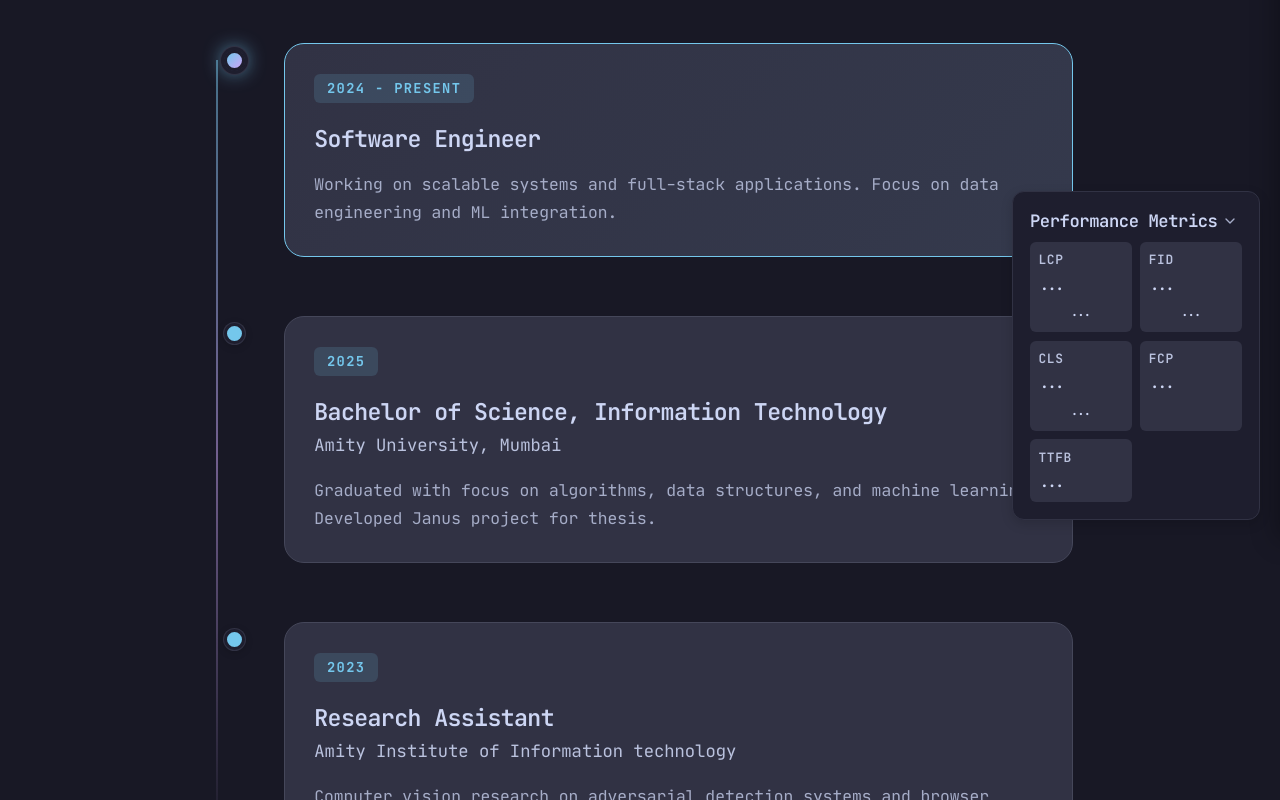
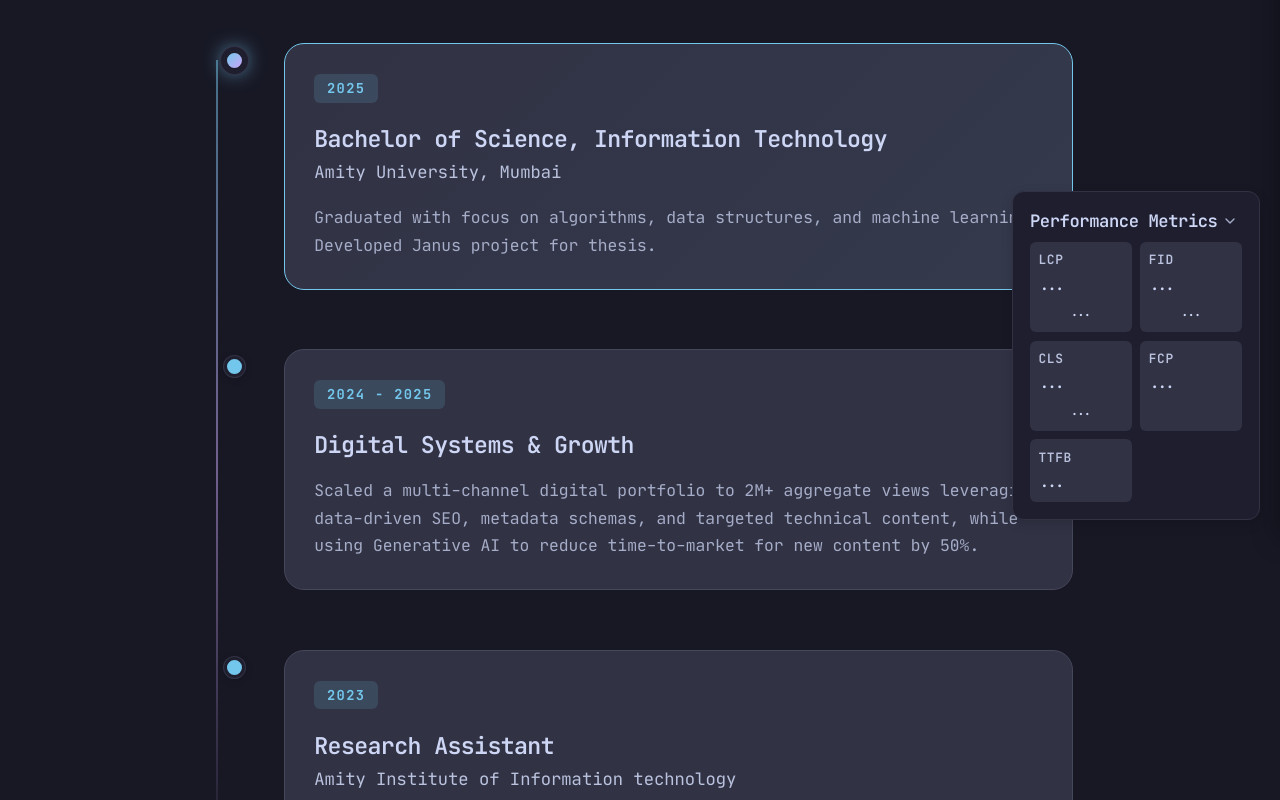
Before and after one commit to djtsingh/djtsingh.github.io, a SvelteKit app: page /journey in a window 1280 px wide. Shown: the part 260-1060 px from the top of the page. Built offline with nearby package versions, Linux system fonts and the light colour scheme; no server answers.

Commit message:
feat: update journey timeline with new education and experience details

```diff
--- a/package.json
+++ b/package.json
@@ -23,7 +23,7 @@
     "shiki": "^3.21.0",
     "svelte": "^5.46.0",
     "tailwindcss": "^3.4.0",
-    "vite": "^7.2.7",
+    "vite": "^7.3.2",
     "vite-imagetools": "^9.0.3"
   },
   "overrides": {
--- a/src/routes/journey/+page.svelte
+++ b/src/routes/journey/+page.svelte
@@ -39,16 +39,6 @@
       <div class="timeline-item current">
         <div class="timeline-marker pulse"></div>
         <div class="timeline-content">
-          <span class="timeline-date">2024 - Present</span>
-          <h3>Software Engineer</h3>
-          <p class="timeline-company"></p>
-          <p>Working on scalable systems and full-stack applications. Focus on data engineering and ML integration.</p>
-        </div>
-      </div>
-
-      <div class="timeline-item">
-        <div class="timeline-marker"></div>
-        <div class="timeline-content">
           <span class="timeline-date">2025</span>
           <h3>Bachelor of Science, Information Technology</h3>
           <p class="timeline-company">Amity University, Mumbai</p>
@@ -59,8 +49,18 @@
       <div class="timeline-item">
         <div class="timeline-marker"></div>
         <div class="timeline-content">
+          <span class="timeline-date">2024 - 2025</span>
+          <h3>Digital Systems & Growth</h3>
+          <p class="timeline-company"></p>
+          <p>Scaled a multi-channel digital portfolio to 2M+ aggregate views leveraging data-driven SEO, metadata schemas, and targeted technical content, while using Generative AI to reduce time-to-market for new content by 50%.</p>
+        </div>
+      </div>
+
+      <div class="timeline-item">
+        <div class="timeline-marker"></div>
+        <div class="timeline-content">
           <span class="timeline-date">2023</span>
-          <h3>Research Assistant</h3>
+          <h3><a href="/projects/drisht" class="research-link">Research Assistant</a></h3>
           <p class="timeline-company">Amity Institute of Information technology</p>
           <p>Computer vision research on adversarial detection systems and browser fingerprinting techniques.</p>
         </div>
@@ -274,6 +274,32 @@
     line-height: 1.3;
   }
 
+  .timeline-content h3 .research-link {
+    color: inherit;
+    text-decoration: none;
+    transition: color 0.3s ease;
+    position: relative;
+  }
+
+  .timeline-content h3 .research-link::after {
+    content: '';
+    position: absolute;
+    bottom: -2px;
+    left: 0;
+    width: 0;
+    height: 2px;
+    background-color: var(--accent);
+    transition: width 0.3s ease;
+  }
+
+  .timeline-content h3 .research-link:hover {
+    color: var(--accent);
+  }
+
+  .timeline-content h3 .research-link:hover::after {
+    width: 100%;
+  }
+
   .timeline-company {
     font-size: 1rem;
     color: var(--subtext0);
```
